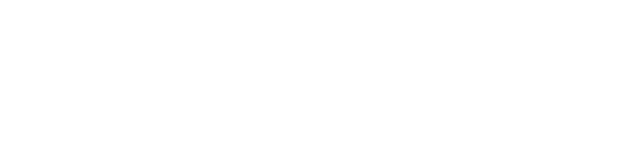
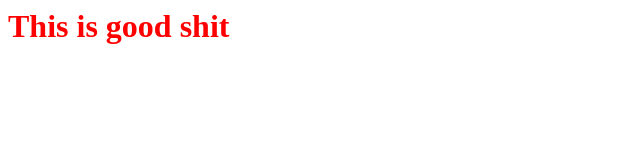
Before and after one commit to ElliotYdhag12/lektion6, a plain HTML site: page index.html in a window 1280 px wide. Shown: the whole page, without its empty margins (0-640 px from the left). Drawn offline with Linux system fonts and the light colour scheme.

Commit message:
added a color

```diff
--- a/index.html
+++ b/index.html
@@ -6,6 +6,6 @@
     <link rel="stylesheet" href="style.css">
 </head>
 <body>
-
+    <h1 class="niceStyle">This is good shit</h1>
 </body>
 </html>
--- a/style.css
+++ b/style.css
@@ -0,0 +1,3 @@
+.niceStyle {
+    color: red;
+}
```
